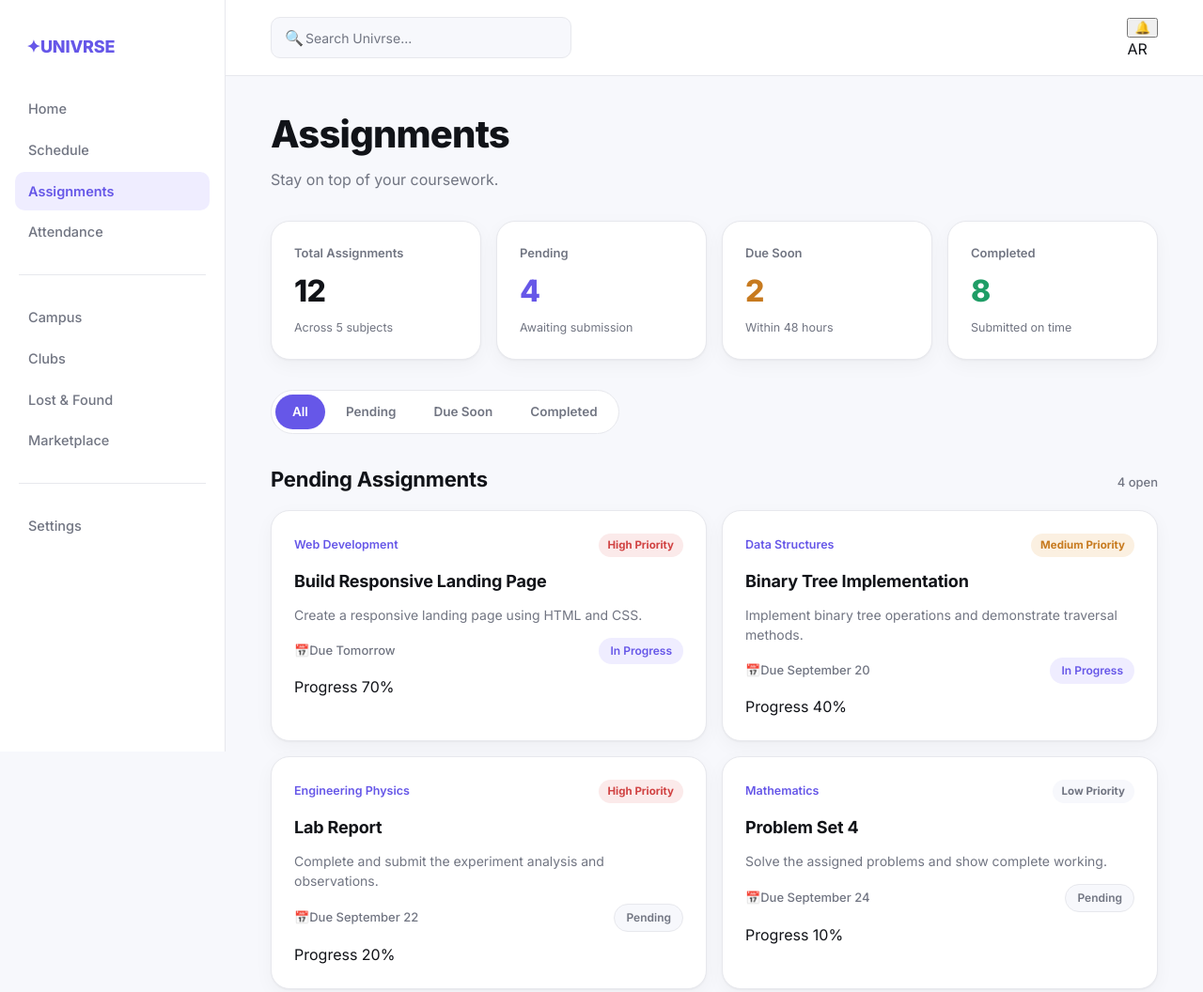
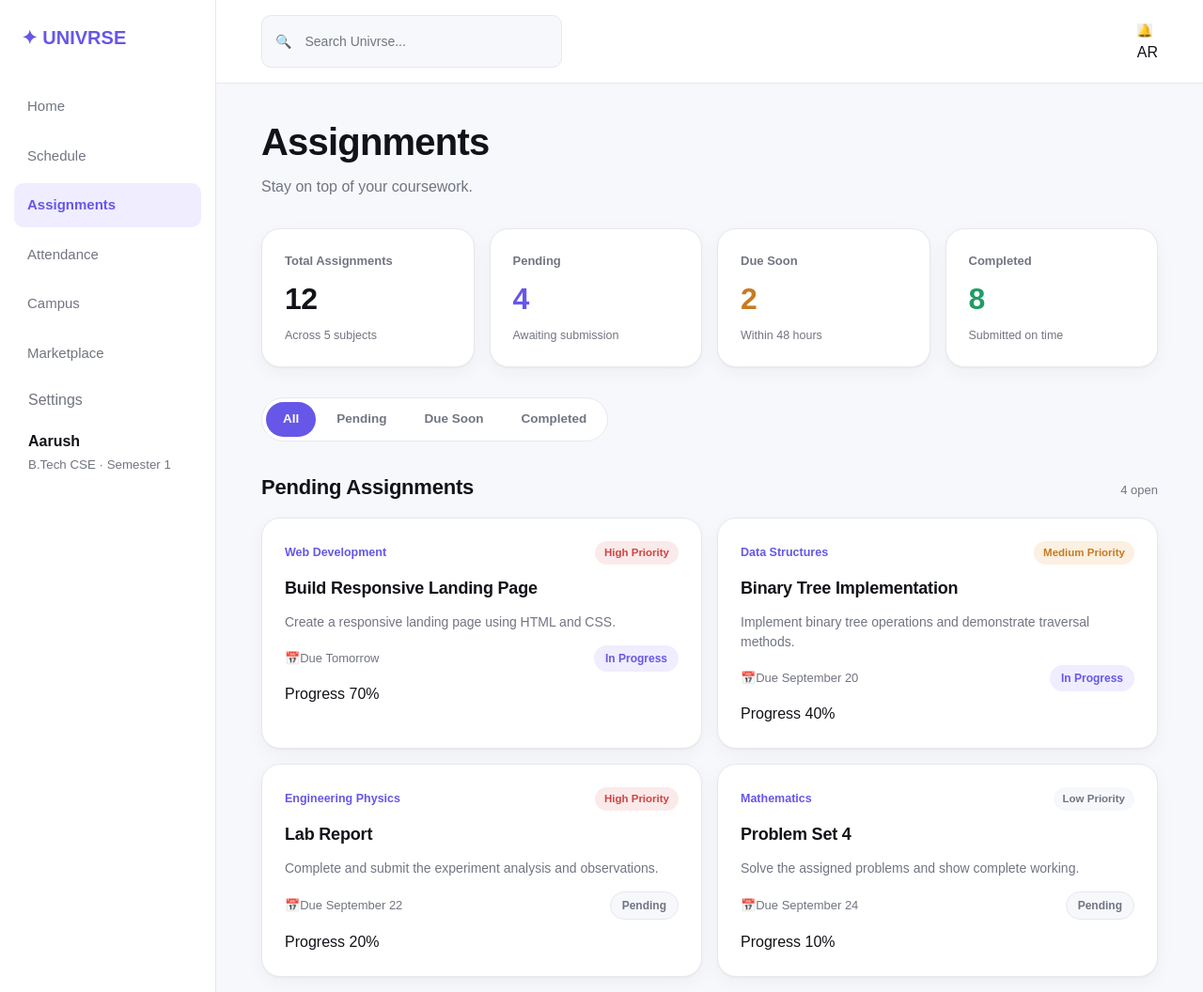
Before and after one commit to Beast2411/Univrse, a plain HTML site: page assignments.html in a window 1280 px wide. Shown: the top 1056 px of the page at 94% size. Drawn offline with Linux system fonts and the light colour scheme.

Commit message:
feat: Sidebar fixed

```diff
--- a/assignments.html
+++ b/assignments.html
@@ -4,46 +4,35 @@
 <meta charset="UTF-8">
 <meta name="viewport" content="width=device-width, initial-scale=1.0">
 <title>Assignments · UNIVRSE</title>
-<link rel="preconnect" href="https://fonts.googleapis.com">
-<link rel="preconnect" href="https://fonts.gstatic.com" crossorigin>
-<link href="https://fonts.googleapis.com/css2?family=Inter:wght@400;500;600;700;800&display=swap" rel="stylesheet">
+<link rel="stylesheet" href="css/global.css">
 <link rel="stylesheet" href="css/assignments.css">
 </head>
 <body>
 
-<div class="app-shell">
+<div class="layout">
 
-  <!-- ===================== SIDEBAR ===================== -->
+  <!-- Sidebar -->
   <aside class="sidebar">
-    <div class="sidebar-brand"><span class="brand-mark" aria-hidden="true">&#10022;</span>UNIVRSE</div>
 
-    <nav class="sidebar-nav" aria-label="Primary navigation">
-      <ul class="nav-group">
-        <li><a href="dashboard.html" class="nav-item">Home</a></li>
-        <li><a href="schedule.html" class="nav-item">Schedule</a></li>
-        <li><a href="assignments.html" class="nav-item is-active" aria-current="page">Assignments</a></li>
-        <li><a href="attendance.html" class="nav-item">Attendance</a></li>
-      </ul>
+    <h2 class="logo">&#10022; UNIVRSE</h2>
 
-      <div class="nav-divider" role="separator"></div>
+    <nav>
+      <a href="dashboard.html">Home</a>
+      <a href="schedule.html">Schedule</a>
+      <a href="assignments.html" class="active">Assignments</a>
+      <a href="attendance.html">Attendance</a>
+      <a href="campus.html">Campus</a>
+      <a href="marketplace.html">Marketplace</a>
+    </nav>
 
-      <ul class="nav-group">
-        <li><a href="campus.html" class="nav-item">Campus</a></li>
-        <li><a href="clubs.html" class="nav-item">Clubs</a></li>
-        <li><a href="lost-and-found.html" class="nav-item">Lost &amp; Found</a></li>
-        <li><a href="marketplace.html" class="nav-item">Marketplace</a></li>
-      </ul>
-
-      <div class="nav-divider" role="separator"></div>
-
-      <ul class="nav-group">
-        <li><a href="settings.html" class="nav-item">Settings</a></li>
-      </ul>
-    </nav>
+    <div class="sidebar-bottom">
+      <a href="#">Settings</a>
+      <p>Aarush</p>
+      <small>B.Tech CSE · Semester 1</small>
+    </div>
   </aside>
 
-  <!-- ===================== MAIN COLUMN ===================== -->
-  <div class="main-column">
+  <main class="main">
 
     <!-- ===================== TOP BAR ===================== -->
     <header class="topbar">
@@ -243,7 +232,7 @@
     </section>
 
     </main>
-  </div>
+  </main>
 </div>
 
 </body>
--- a/css/assignments.css
+++ b/css/assignments.css
@@ -39,63 +39,21 @@ ul { list-style: none; margin: 0; padding: 0; }
 body {
   background: var(--bg);
   color: var(--text);
-  font-family: "Inter", "Manrope", -apple-system, BlinkMacSystemFont, "Segoe UI", sans-serif;
   font-size: 16px;
   line-height: 1.5;
   overflow-x: hidden;
 }
 
-/* layout shell */
+/* dashboard-compatible sidebar additions */
 
-.app-shell {
-  display: grid;
-  grid-template-columns: 240px 1fr;
-  min-height: 100vh;
-}
-
-.sidebar {
-  background: var(--surface);
-  border-right: 1px solid var(--border);
-  padding: var(--space-4) var(--space-3);
-  display: flex;
-  flex-direction: column;
-  position: sticky;
-  top: 0;
-  height: 100vh;
-}
-
-.sidebar-brand {
-  font-size: 18px;
-  font-weight: 800;
-  letter-spacing: -0.01em;
-  color: var(--accent);
-  padding: var(--space-2) var(--space-2) var(--space-5);
-}
-
-.sidebar-nav { display: flex; flex-direction: column; gap: var(--space-2); flex: 1; }
-.nav-group { display: flex; flex-direction: column; gap: 2px; }
-
-.nav-item {
-  display: block;
-  padding: 10px 14px;
-  border-radius: var(--radius-sm);
-  font-size: 14.5px;
-  font-weight: 500;
-  color: var(--text-muted);
-  transition: background-color .15s, color .15s;
-}
-
-.nav-item:hover { background: var(--bg); color: var(--text); }
-
-.nav-item.is-active {
-  background: var(--accent-light);
-  color: var(--accent);
-  font-weight: 600;
-}
-
-.nav-divider { height: 1px; background: var(--border); margin: var(--space-2) 4px; }
-
-.main-column { display: flex; flex-direction: column; min-width: 0; }
+.sidebar { padding: 25px 15px; }
+.logo { margin-bottom: 35px; }
+.sidebar nav { gap: 6px; }
+.sidebar nav a { padding: 12px 14px; }
+.sidebar nav a:hover,
+.sidebar nav .active { background: #efedff; color: #6657e8; }
+.sidebar-bottom { margin-top: auto; padding: 15px; color: #717582; }
+.sidebar-bottom p { margin-top: 20px; color: #111318; font-weight: bold; }
 
 .topbar {
   display: flex;
@@ -266,34 +224,12 @@ body {
 /* responsive */
 
 @media (max-width: 1100px) {
-  .app-shell { grid-template-columns: 220px 1fr; }
   .summary-grid { grid-template-columns: repeat(2, 1fr); }
   .assignment-list { grid-template-columns: 1fr; }
   .main-content { padding: var(--space-4); }
 }
 
 @media (max-width: 640px) {
-  .app-shell { grid-template-columns: 1fr; }
-
-  .sidebar {
-    position: fixed;
-    bottom: 0; left: 0; right: 0; top: auto;
-    height: auto;
-    width: 100%;
-    flex-direction: row;
-    align-items: center;
-    padding: var(--space-1) var(--space-2);
-    border-right: none;
-    border-top: 1px solid var(--border);
-    z-index: 10;
-    overflow-x: auto;
-  }
-
-  .sidebar-brand, .nav-divider { display: none; }
-  .sidebar-nav { flex-direction: row; width: 100%; }
-  .nav-group { flex-direction: row; gap: 4px; }
-  .nav-item { padding: 8px 10px; font-size: 11.5px; white-space: nowrap; }
-
   .topbar { padding: var(--space-2) var(--space-3); }
   .search-box { width: 100%; }
   .main-content { padding: var(--space-3); padding-bottom: 88px; }
```
